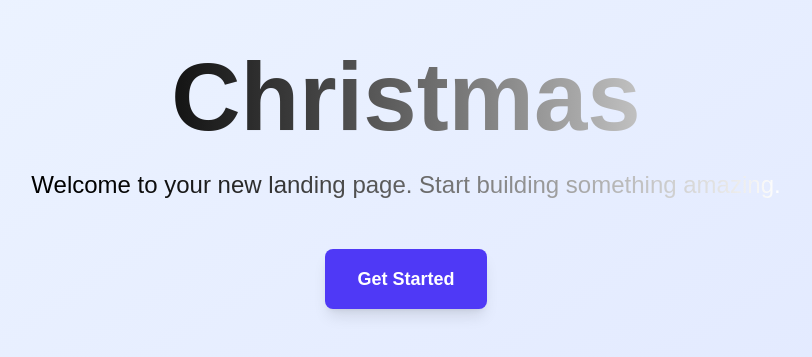
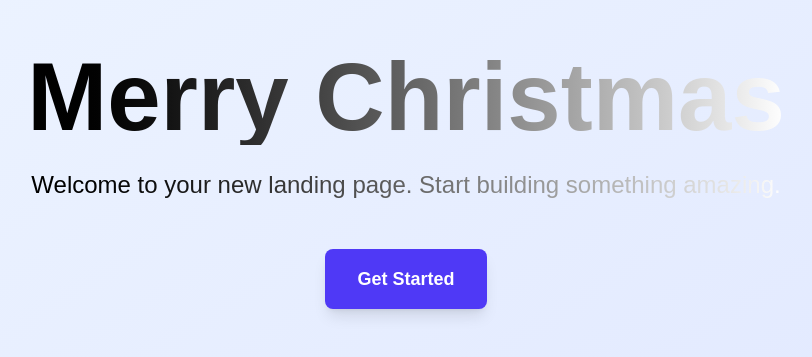
Before and after one commit to ns-test-org/ai-conflicts-resolve-testing-06, a Next.js app in the folder packages/ai-conflicts-resolve-testing-06/: page / in a window 1280 px wide. Shown: the part 221-578 px from the top of the page, without its empty margins (234-1046 px from the left). Built offline with nearby package versions, Linux system fonts and the light colour scheme.

Commit message:
AI chat session: Updated code and files

```diff
--- a/packages/ai-conflicts-resolve-testing-06/src/app/page.tsx
+++ b/packages/ai-conflicts-resolve-testing-06/src/app/page.tsx
@@ -3,7 +3,7 @@ export default function Landing() {
     <div className="min-h-screen w-full flex flex-col items-center justify-center bg-gradient-to-br from-blue-50 to-indigo-100 px-6">
       <main className="text-center max-w-4xl">
         <h1 className="text-6xl md:text-8xl font-bold mb-6 bg-gradient-to-r from-black to-white bg-clip-text text-transparent">
-          Christmas
+          Merry Christmas
         </h1>
 
         <p className="text-xl md:text-2xl mb-12 bg-gradient-to-r from-black to-white bg-clip-text text-transparent">
```
